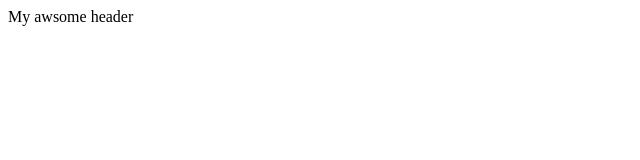
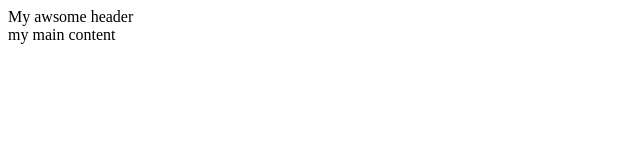
Before and after one commit to Andreasimic/Andreasimic.github.io, a plain HTML site: page index.html in a window 1280 px wide. Shown: the full height of the page, 0-640 px from the left. Drawn offline with Linux system fonts and the light colour scheme.

Commit message:
add main section and adjusted header

```diff
--- a/index.html
+++ b/index.html
@@ -7,6 +7,7 @@
 </head>
 <body>
     <header>My awsome header</header>
+    <main>my main content</main>
 
 </body>
 </html>
```
